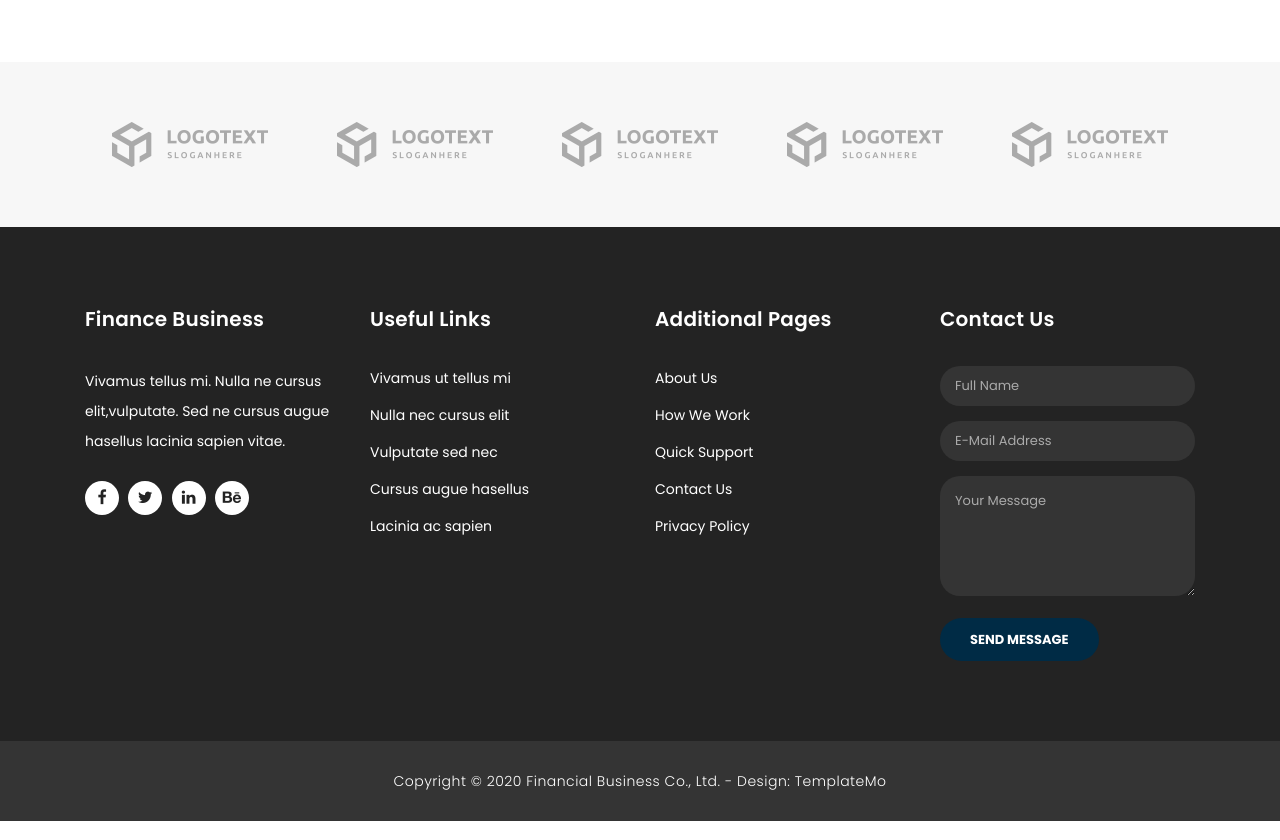
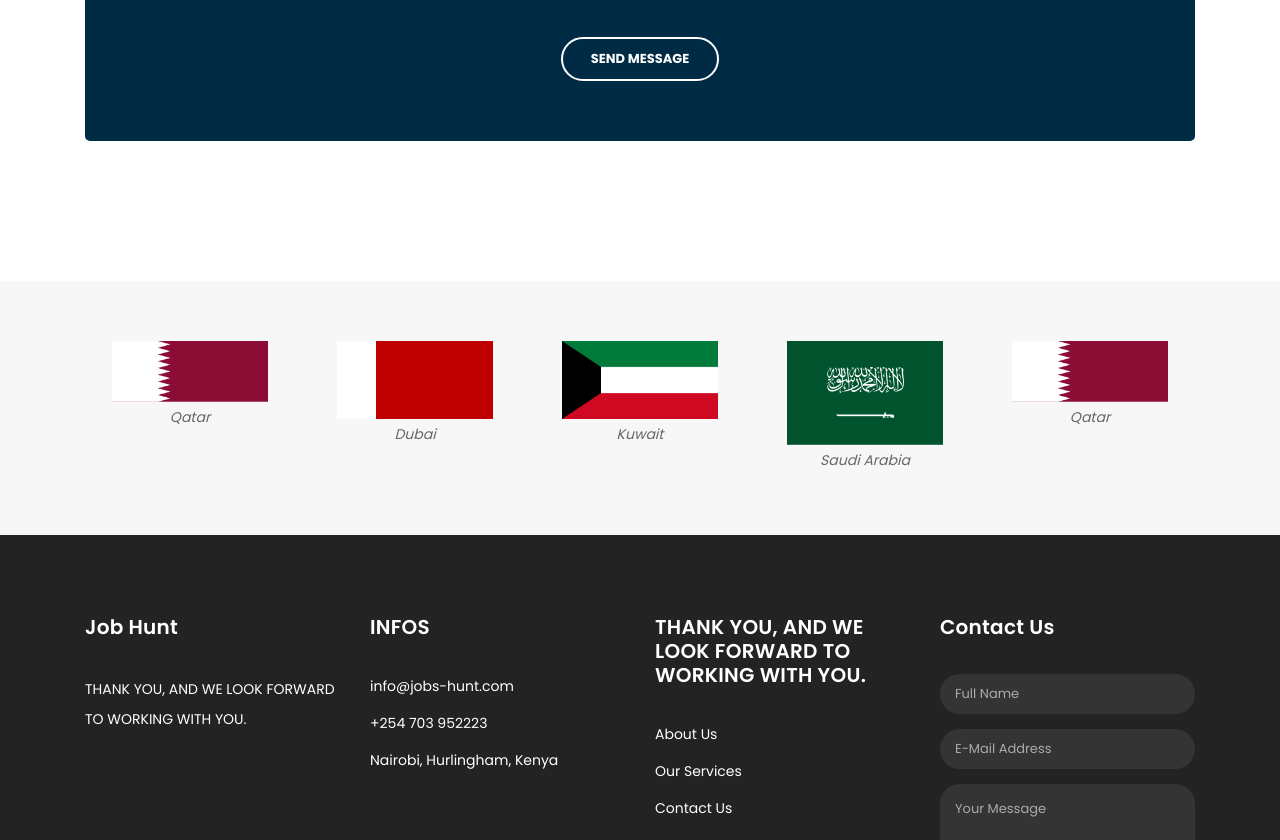
Before and after one commit to ChikaFTW/ManPowerKenya, a plain HTML site: page services.html in a window 1280 px wide. Shown: the part 1960-2800 px from the top of the page. Drawn offline with Linux system fonts and the light colour scheme.

Commit message:
adding footer for all same template

```diff
--- a/services.html
+++ b/services.html
@@ -109,7 +109,7 @@ https://templatemo.com/tm-545-finance-business
           <div class="collapse navbar-collapse" id="navbarResponsive">
             <ul class="navbar-nav ml-auto">
               <li class="nav-item">
-                <a class="nav-link" href="#top"><span data-i18n="home_nav" > Home </span>
+                <a class="nav-link" href="index.html"><span data-i18n="home_nav" > Home </span>
                 </a>
               </li>
               <li class="nav-item">
@@ -159,34 +159,34 @@ https://templatemo.com/tm-545-finance-business
         <div class="row" id="tabs">
           <div class="col-md-4">
             <ul>
-              <li><a href='#tabs-1'>Market Analysis <i class="fa fa-angle-right"></i></a></li>
-              <li><a href='#tabs-2'>Financial Data <i class="fa fa-angle-right"></i></a></li>
-              <li><a href='#tabs-3'>Accounting Service <i class="fa fa-angle-right"></i></a></li>
-              <li><a href='#tabs-4'>Overall Evaluation <i class="fa fa-angle-right"></i></a></li>
+              <li><a href='#tabs-1'>Market Analysis </a></li>
+              <li><a href='#tabs-2'>Financial Data </a></li>
+              <li><a href='#tabs-3'>Accounting Service </a></li>
+              <li><a href='#tabs-4'>Overall Evaluation </a></li>
             </ul>
           </div>
           <div class="col-md-8">
             <section class='tabs-content'>
               <article id='tabs-1'>
-                <img src="assets/images/single_service_01.jpg" alt="">
+                <img src="assets/images/securityserv.jpg" alt="">
                 <h4>Market Analysis</h4>
                 <p>Vivamus sed feugiat elit. Pellentesque pretium, massa at placerat vehicula, neque turpis pulvinar tortor, eget convallis lorem odio non tortor. Donec massa est, fermentum sit amet felis ac, maximus luctus elit. Vivamus aliquet, dolor id imperdiet imperdiet, dui diam aliquet dui, a euismod metus enim ac velit. Vivamus eu tristique odio, vel tristique quam.
                 <br><br>Proin eu molestie risus. Etiam suscipit pretium odio, at consectetur nisi. Sed ut dolor in augue cursus ultrices. Vivamus mauris turpis, auctor vel facilisis in, tincidunt vel diam. Sed vitae scelerisque orci. Nunc non magna orci. Aliquam commodo mauris ante.</p>
               </article>
               <article id='tabs-2'>
-                <img src="assets/images/single_service_02.jpg" alt="">
+                <img src="assets/images/Housekeeping.jpg" alt="">
                 <h4>Financial Data</h4>
                 <p>Sed ut dolor in augue cursus ultrices. Vivamus mauris turpis, auctor vel facilisis in, tincidunt vel diam. Sed vitae scelerisque orci. Nunc non magna orci. Aliquam commodo mauris ante, quis posuere nibh vestibulum sit amet
                 <br><br>Pellentesque pretium, massa at placerat vehicula, neque turpis pulvinar tortor, eget convallis lorem odio non tortor. Donec massa est, fermentum sit amet felis ac, maximus luctus elit. Vivamus aliquet, dolor id imperdiet imperdiet, dui diam aliquet dui, a euismod metus enim ac velit. Vivamus eu tristique odio, vel tristique quam.</p>
               </article>
               <article id='tabs-3'>
-                <img src="assets/images/single_service_03.jpg" alt="">
+                <img src="assets/images/healthcareservice.jpg" alt="">
                 <h4>Accounting Service</h4>
                 <p>Mauris lobortis quam id dictum dignissim. Donec pellentesque erat dolor, cursus dapibus turpis hendrerit quis. Suspendisse at suscipit arcu. Nulla sed erat lectus. Nulla facilisi. In sit amet neque sapien. Donec scelerisque mi at gravida efficitur. Nunc lacinia a est eu malesuada. Curabitur eleifend elit sapien, sed pulvinar orci luctus eget.
                 <br><br>Class aptent taciti sociosqu ad litora torquent per conubia nostra, per inceptos himenaeos. Nunc vel ultrices nulla, ac tincidunt eros. Aenean quis tellus velit. Praesent pretium justo non auctor condimentum.</p>
               </article>
               <article id='tabs-4'>
-                <img src="assets/images/single_service_04.jpg" alt="">
+                <img src="assets/images/driver1.jpg" alt="">
                 <h4>Overall Evaluation</h4>
                 <p>Integer vehicula sapien quis dolor efficitur, eget molestie eros tempus. Curabitur sollicitudin, tortor at suscipit volutpat, nisi arcu aliquet dui, vitae semper sem turpis quis libero. Quisque vulputate lacinia nisl ac lobortis. Ut ultricies maximus turpis, in sollicitudin ligula posuere vel.
                 <br><br>Donec finibus maximus neque, vitae egestas quam imperdiet nec. Proin nec mauris eu tortor consectetur tristique. Etiam suscipit ante a odio consequat, in ornare lacus suscipit. Cras ac libero massa. Quisque rhoncus velit feugiat vulputate mollis. Donec nisl eros, malesuada sed nisi id, condimentum condimentum quam.</p>
@@ -248,54 +248,73 @@ https://templatemo.com/tm-545-finance-business
         <div class="row">
           <div class="col-md-12">
             <div class="owl-partners owl-carousel">
+
               <div class="partner-item">
-                <img src="assets/images/client-01.png" alt="">
+                <img src="assets/images/256px-Flag_of_Saudi_Arabia.svg.png" title="Saudi Arabia" alt="1">
+                <p><em> Saudi Arabia </em></p>
               </div>
+
+              <div class="partner-item">
+                <img src="assets/images/256px-Flag_of_Qatar.svg.png" title="Qatar" alt="2">
+                <p><em> Qatar</em></p>
+              </div>
+
+              <div class="partner-item">
+                <img src="assets/images/Flag_of_Dubai.svg.png" title="Dubai" alt="3">
+                <p><em> Dubai </em></p>
+              </div>
+
+              <div class="partner-item">
+                <img src="assets/images/256px-Flag_of_Kuwait.svg (1).png" title="Kuwait" alt="4">
+                <p><em> Kuwait </em></p>
+              </div>
+
+
             </div>
           </div>
         </div>
       </div>
     </div>
-
-
+</div>
     <!-- Footer Starts Here -->
     <footer>
       <div class="container">
         <div class="row">
           <div class="col-md-3 footer-item">
-            <h4>Finance Business</h4>
-            <p>Vivamus tellus mi. Nulla ne cursus elit,vulputate. Sed ne cursus augue hasellus lacinia sapien vitae.</p>
-            <ul class="social-icons">
-              <li><a rel="nofollow" href="https://fb.com/templatemo" target="_blank"><i class="fa fa-facebook"></i></a></li>
+            <h4 data-i18n="header_title">JOB HUNT</h4>
+            <p data-i18n="thank_you_footer" > THANK YOU, AND
+WE LOOK
+FORWARD TO
+WORKING WITH YOU. </p>
+           <!--  <ul class="social-icons">
+              <li><a rel="nofollow" href="https://fb.com/google" target="_blank"><i class="fa fa-facebook"></i></a></li>
               <li><a href="#"><i class="fa fa-twitter"></i></a></li>
               <li><a href="#"><i class="fa fa-linkedin"></i></a></li>
-              <li><a href="#"><i class="fa fa-behance"></i></a></li>
+
+            </ul>
+            -->
+          </div>
+          <div class="col-md-3 footer-item">
+            <h4>INFOS</h4>
+            <ul class="menu-list">
+              <li><a href="#" data-i18n="thank_you_footer1"  >info@jobs -hunt. com</a></li>
+              <li><a href="#" data-i18n="thank_you_footer2"  >00254 703 952223</a></li>
+              <li><a href="#" data-i18n="thank_you_footer3"  >Nairobi, hurlingham, Kenya</a></li>
             </ul>
           </div>
           <div class="col-md-3 footer-item">
-            <h4>Useful Links</h4>
+            <h4 data-i18n="thank_you_footer"  >Additional Pages</h4>
             <ul class="menu-list">
-              <li><a href="#">Vivamus ut tellus mi</a></li>
-              <li><a href="#">Nulla nec cursus elit</a></li>
-              <li><a href="#">Vulputate sed nec</a></li>
-              <li><a href="#">Cursus augue hasellus</a></li>
-              <li><a href="#">Lacinia ac sapien</a></li>
-            </ul>
-          </div>
-          <div class="col-md-3 footer-item">
-            <h4>Additional Pages</h4>
-            <ul class="menu-list">
-              <li><a href="#">About Us</a></li>
-              <li><a href="#">How We Work</a></li>
-              <li><a href="#">Quick Support</a></li>
-              <li><a href="#">Contact Us</a></li>
-              <li><a href="#">Privacy Policy</a></li>
+              <li><a href="about.html" data-i18n="about_us_nav"  >About Us</a></li>
+              <li><a href="services.html" data-i18n="services_nav"  >Our Services</a></li>
+              <li><a href="contact.html" data-i18n="contact_us_nav" >Contact Us</a></li>
+              <li><a href="#top" data-i18n="up_footer" >UP</a></li>
             </ul>
           </div>
           <div class="col-md-3 footer-item last-item">
             <h4>Contact Us</h4>
             <div class="contact-form">
-              <form id="contact footer-contact" action="" method="post">
+              <form id="contact footer-contact" action="https://formspree.io/f/manjdjkd" method="POST">
                 <div class="row">
                   <div class="col-lg-12 col-md-12 col-sm-12">
                     <fieldset>
@@ -314,7 +333,7 @@ https://templatemo.com/tm-545-finance-business
                   </div>
                   <div class="col-lg-12">
                     <fieldset>
-                      <button type="submit" id="form-submit" class="filled-button">Send Message</button>
+                      <button type="submit" id="form-submit" class="filled-button" data-i18n="send_message_footer">Send Message</button>
                     </fieldset>
                   </div>
                 </div>
@@ -329,9 +348,7 @@ https://templatemo.com/tm-545-finance-business
       <div class="container">
         <div class="row">
           <div class="col-md-12">
-            <p>Copyright &copy; 2020 Financial Business Co., Ltd.
-
-            - Design: <a rel="nofollow noopener" href="https://templatemo.com" target="_blank">TemplateMo</a></p>
+            <p>Copyright &copy; 2025 JOB HUNT Co.,Ltd.
           </div>
         </div>
       </div>
```
Also changed, not shown: about.html (+27 -28 lines), contact.html (+26 -28 lines), index.html (+1 -1 lines).
